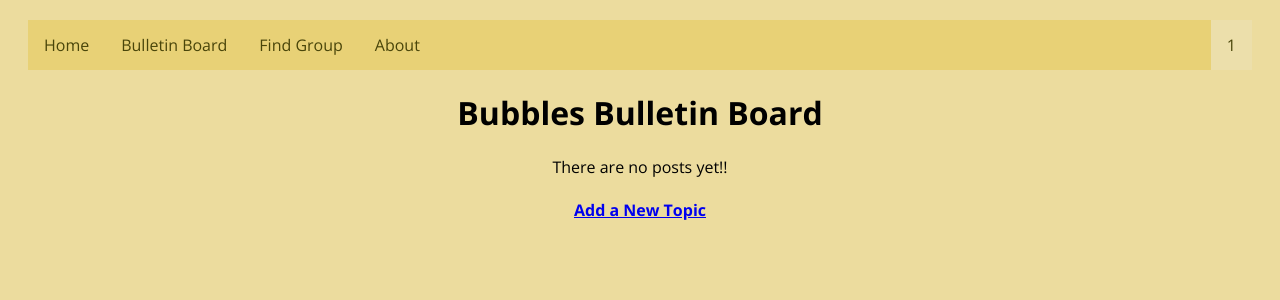
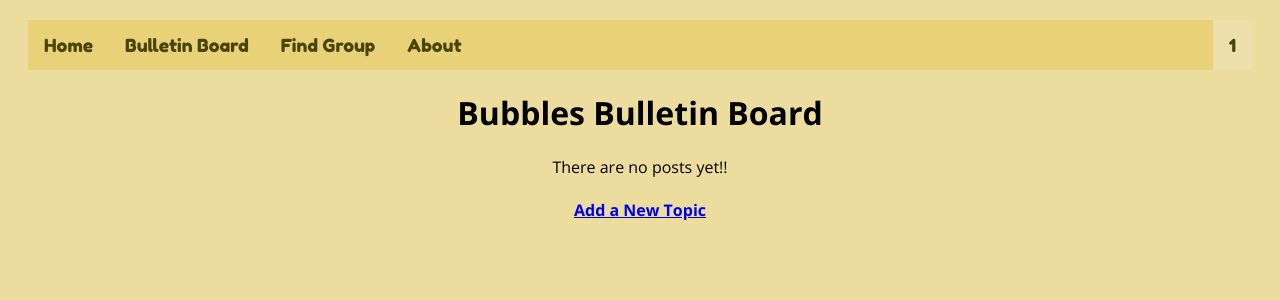
Before and after one commit to cirjeffrey/Bubble, a PHP site: page /forum.php in a window 1280 px wide. Shown: the part 183-483 px from the top of the page. Run offline with PHP 8.4, Linux system fonts and the light colour scheme; the visitor is signed in with stand-in values (Sample User, id 1); data that the repository does not hold is empty.

Commit message:
Made navg. font the same on every page

```diff
--- a/root/navigator.css
+++ b/root/navigator.css
@@ -1,6 +1,7 @@
 /* Fonts from Google Fonts - more at https://fonts.google.com */
 @import url('https://fonts.googleapis.com/css?family=Open+Sans:400,700');
 @import url('https://fonts.googleapis.com/css?family=Merriweather:400,700');
+@import url('https://fonts.googleapis.com/css?family=Fredoka+One');
 
 
 /* css for navigator */
@@ -23,6 +24,8 @@ li a, .dropbtn
   text-align:center;
   padding:14px 16px;
   text-decoration:none;
+  font-family: 'Fredoka One', cursive;
+  font-size:18px;
 }
 
 li a:hover, .dropdown:hover, .dropbtn
@@ -52,6 +55,8 @@ li a:hover, .dropdown:hover, .dropbtn
   padding:12px 16px;
   text-decoration:none;
   display:block;
+  font-family: 'Fredoka One', cursive;
+  font-size:18px;
 }
 
 .dropdown-content a:hover {background-color: #ecdfab}
```
